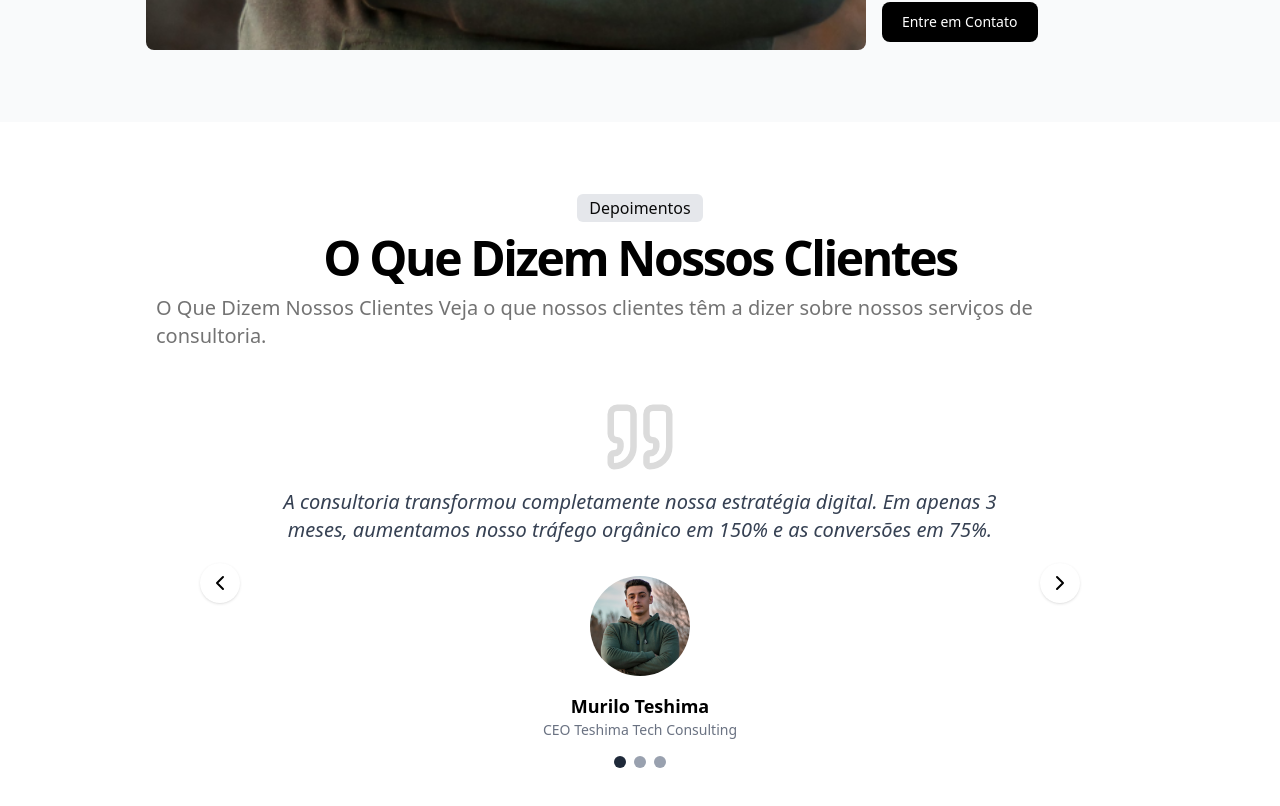
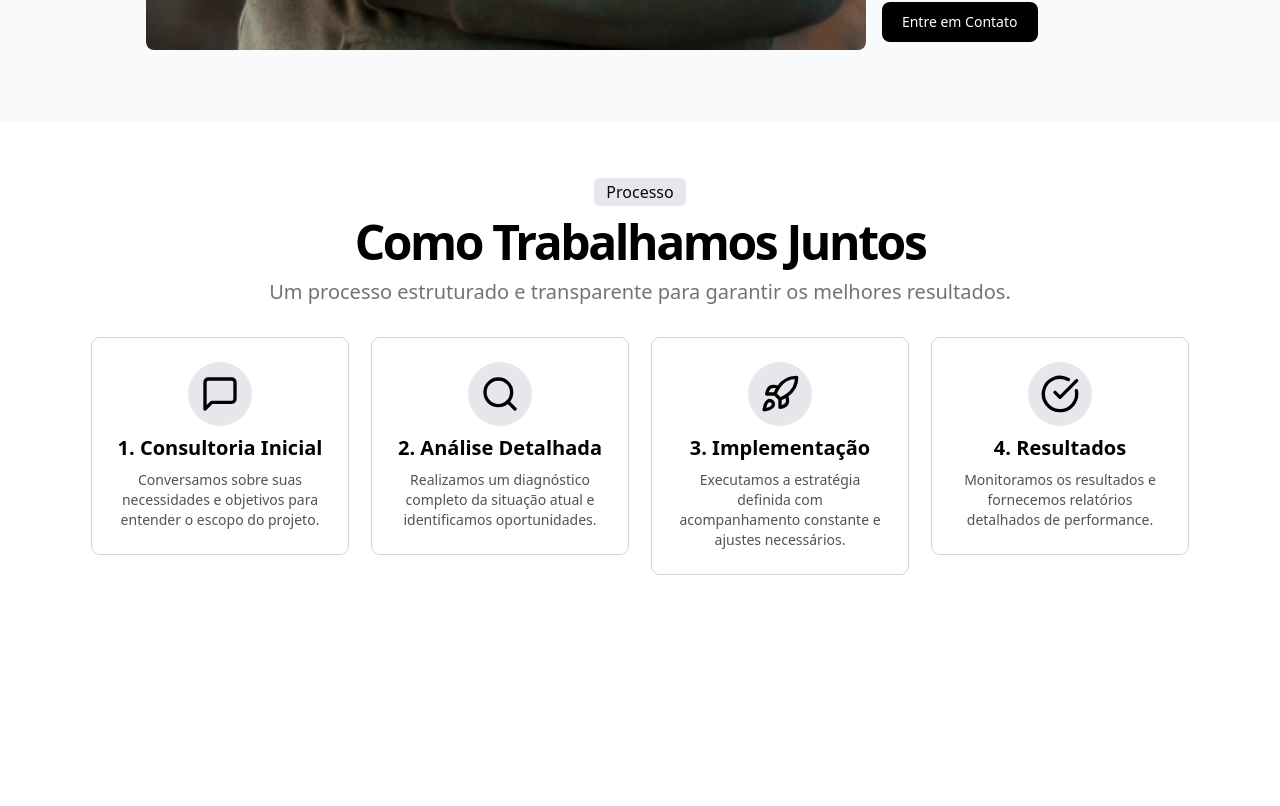
Before and after one commit to MuriloTeshima/teshimatech, a Next.js app: page / in a window 1280 px wide. Shown: the part 2800-3606 px from the top of the page. After the commit the page ends 3430 px from the top, so only its background shows below. Built offline with nearby package versions, Linux system fonts and the light colour scheme.

Commit message:
Section Como funciona

```diff
--- a/src/app/page.jsx
+++ b/src/app/page.jsx
@@ -3,7 +3,8 @@ import Link from "next/link"
 import { ButtonDark, ButtonLight } from "@/components/ui/button"
 import Card from "@/components/ui/card"
 import PropBox from "@/components/ui/prop"
-import Carousel from "@/components/carousel"
+import WorkCard from "@/components/ui/workcard"
+
 import {
   LaptopMinimalCheck,
   GlobeLock,
@@ -12,6 +13,10 @@ import {
   Globe,
   PanelsTopLeft,
   Share2,
+  MessageSquare,
+  Search,
+  Rocket,
+  CircleCheckBig
 } from "lucide-react"
 
 const mainimg = "/images/mainimg_1.png"
@@ -120,7 +125,7 @@ export default function Home() {
       </section>
 
       {/* About Section */}
-      <section className="grid justify-center bg-gray-50">
+      <section className="grid justify-center bg-gray-50 mb-14">
         <div className="flex justify-center mx-39 py-18 gap-4">
           <Image
             src={profileimg}
@@ -163,22 +168,42 @@ export default function Home() {
         </div>
       </section>
 
-      {/* Testimonials Section */}
-      <section className="grid justify-center bg-white mx-39 py-18 text-center">
-        <div className="flex flex-col items-center justify-center">
-          <PropBox children="Depoimentos" />
-          <div className="flex flex-col items-center justify-center mb-12">
-            <h1 className="text-2xl font-bold tracking-tighter sm:text-4xl md:text-5xl lg:text-5xl text-left mb-3">
-              O Que Dizem Nossos Clientes
-            </h1>
-            <p className="text-muted-foreground text-neutral-500 md:text-xl text-left">
-              O Que Dizem Nossos Clientes Veja o que nossos clientes têm a dizer
-              sobre nossos serviços de consultoria.
-            </p>
-          </div>
-          <Carousel />
+      {/* Como trabalhamos */}
+      <section className="flex flex-col justify-center items-center mb-14">
+        <PropBox>Processo</PropBox>
+        <div className="flex flex-col justify-center items-center pb-8">
+          <h1 className="text-2xl font-bold tracking-tighter sm:text-4xl md:text-5xl lg:text-5xl text-left mb-3">
+            Como Trabalhamos Juntos
+          </h1>
+          <p className="text-muted-foreground text-neutral-500 md:text-xl text-center">
+            Um processo estruturado e transparente para garantir os melhores
+            resultados.
+          </p>
+        </div>
+        <div className="flex flex-row gap-6">
+          <WorkCard
+            icon={<MessageSquare color="#000000" size={40} />}
+            title="1. Consultoria Inicial"
+            description="Conversamos sobre suas necessidades e objetivos para entender o escopo do projeto."
+          />
+          <WorkCard
+            icon={<Search color="#000000" size={40} />}
+            title="2. Análise Detalhada"
+            description="Realizamos um diagnóstico completo da situação atual e identificamos oportunidades."
+          />
+          <WorkCard
+            icon={<Rocket color="#000000" size={40} />}
+            title="3. Implementação"
+            description="Executamos a estratégia definida com acompanhamento constante e ajustes necessários."
+          />
+          <WorkCard
+            icon={<CircleCheckBig color="#000000" size={40} />}
+            title="4. Resultados"
+            description="Monitoramos os resultados e fornecemos relatórios detalhados de performance."
+          />
         </div>
       </section>
+
     </main>
   )
 }
--- a/src/components/carousel.jsx
+++ /dev/null
@@ -1,121 +0,0 @@
-"use client"
-
-import { useState } from "react"
-import Image from "next/image"
-import { Quote, ChevronLeft, ChevronRight } from "lucide-react"
-
-const testimonialImg = "/images/profileimg.png"
-
-const testimonials = [
-  {
-    id: 1,
-    name: "Murilo Teshima",
-    role: "CEO Teshima Tech Consulting",
-    content:
-      "A consultoria transformou completamente nossa estratégia digital. Em apenas 3 meses, aumentamos nosso tráfego orgânico em 150% e as conversões em 75%.",
-    avatar: testimonialImg,
-  },
-  {
-    id: 2,
-    name: "Murilo Teshima",
-    role: "CEO Teshima Tech Consulting",
-    content:
-      "A consultoria transformou completamente nossa estratégia digital. Em apenas 3 meses, aumentamos nosso tráfego orgânico em 150% e as conversões em 75%.",
-    avatar: testimonialImg,
-  },
-  {
-    id: 3,
-    name: "Murilo Teshima",
-    role: "CEO Teshima Tech Consulting",
-    content:
-      "A consultoria transformou completamente nossa estratégia digital. Em apenas 3 meses, aumentamos nosso tráfego orgânico em 150% e as conversões em 75%.",
-    avatar: testimonialImg,
-  },
-  // Adicione mais depoimentos aqui, se quiser testar
-]
-
-export default function Carousel() {
-  const [currentIndex, setCurrentIndex] = useState(0)
-
-  const nextSlide = () => {
-    setCurrentIndex((prev) =>
-      prev === testimonials.length - 1 ? 0 : prev + 1
-    )
-  }
-
-  const prevSlide = () => {
-    setCurrentIndex((prev) =>
-      prev === 0 ? testimonials.length - 1 : prev - 1
-    )
-  }
-
-  const isSingleSlide = testimonials.length === 1
-
-  return (
-    <div className="relative w-full max-w-4xl overflow-hidden mx-auto">
-      {/* Slides */}
-      <div
-        className="flex transition-transform duration-500 ease-in-out"
-        style={{ transform: `translateX(-${currentIndex * 100}%)` }}
-      >
-        {testimonials.map((testimonial) => (
-          <div
-            key={testimonial.id}
-            className="flex-shrink-0 w-full flex flex-col items-center gap-8 px-6"
-          >
-            <div className="flex flex-col items-center gap-3">
-              <Quote color="#dbdbdb" size={78} />
-              <p className="text-gray-700 font-light text-xl italic max-w-3xl text-center">
-                {testimonial.content}
-              </p>
-            </div>
-            <div className="flex flex-col items-center">
-              <Image
-                src={testimonial.avatar}
-                alt={`Foto de ${testimonial.name}`}
-                width={100}
-                height={100}
-                className="rounded-full mb-4"
-              />
-              <h3 className="text-lg font-semibold">{testimonial.name}</h3>
-              <p className="text-sm text-gray-500">{testimonial.role}</p>
-            </div>
-          </div>
-        ))}
-      </div>
-
-      {/* Navigation buttons */}
-      {!isSingleSlide && (
-        <>
-          <button
-            onClick={prevSlide}
-            className="absolute left-2 top-1/2 -translate-y-1/2 p-2 bg-white rounded-full shadow hover:bg-gray-200"
-          >
-            <ChevronLeft size={24} />
-          </button>
-          <button
-            onClick={nextSlide}
-            className="absolute right-2 top-1/2 -translate-y-1/2 p-2 bg-white rounded-full shadow hover:bg-gray-200"
-          >
-            <ChevronRight size={24} />
-          </button>
-        </>
-      )}
-
-      {/* Indicators */}
-      {!isSingleSlide && (
-        <div className="flex justify-center mt-4 gap-2">
-          {testimonials.map((_, index) => (
-            <button
-              key={index}
-              onClick={() => setCurrentIndex(index)}
-              className={`w-3 h-3 rounded-full ${
-                index === currentIndex ? "bg-gray-800" : "bg-gray-400"
-              }`}
-            />
-          ))}
-        </div>
-      )}
-    </div>
-  )
-}
--- /dev/null
+++ b/src/components/ui/workcard.jsx
@@ -0,0 +1,13 @@
+import react from 'react'
+
+export default function WorkCard({ icon, title, description }) {
+  return (
+    <div className='flex flex-col justify-center items-center gap-2 p-6 bg-white rounded-lg outline-1 outline-gray-300 w-64 h-fit text-center'>
+      <div className='p-3 rounded-full bg-gray-200'>
+        {icon}
+      </div>
+      <h3 className='text-xl font-semibold'>{title}</h3>
+      <p className='text-sm text-natural-200 text-neutral-600'>{description}</p>
+    </div>
+  )
+}
```
